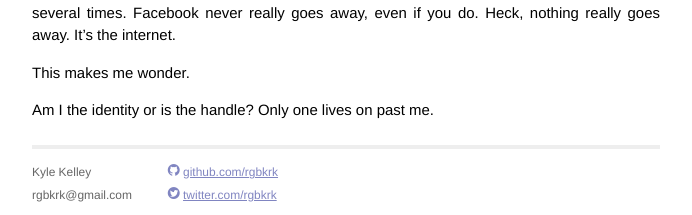
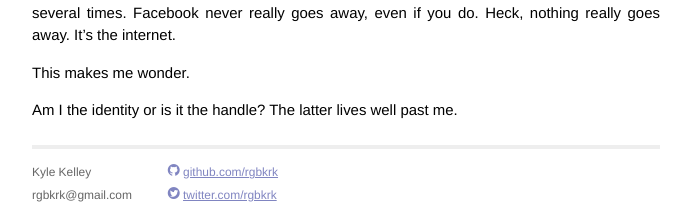
Before and after one commit to rgbkrk/rgbkrk.github.io, a Jekyll site: the page built from _posts/2013-09-09-account-graveyards.markdown, in a window 1280 px wide. Shown: the part 1096-1311 px from the top of the page, without its empty margins (294-986 px from the left). Built offline with Jekyll 4.4.1, drawn with Linux system fonts in a browser that asks for light colours; nearby versions of some CDN libraries.

Commit message:
Wording changeup

```diff
--- a/_posts/2013-09-09-account-graveyards.markdown
+++ b/_posts/2013-09-09-account-graveyards.markdown
@@ -21,4 +21,4 @@ Pretty sure I've kept the same Facebook account over time, even though I've "del
 
 This makes me wonder.
 
-Am I the identity or is the handle? Only one lives on past me.
+Am I the identity or is it the handle? The latter lives well past me.
```
